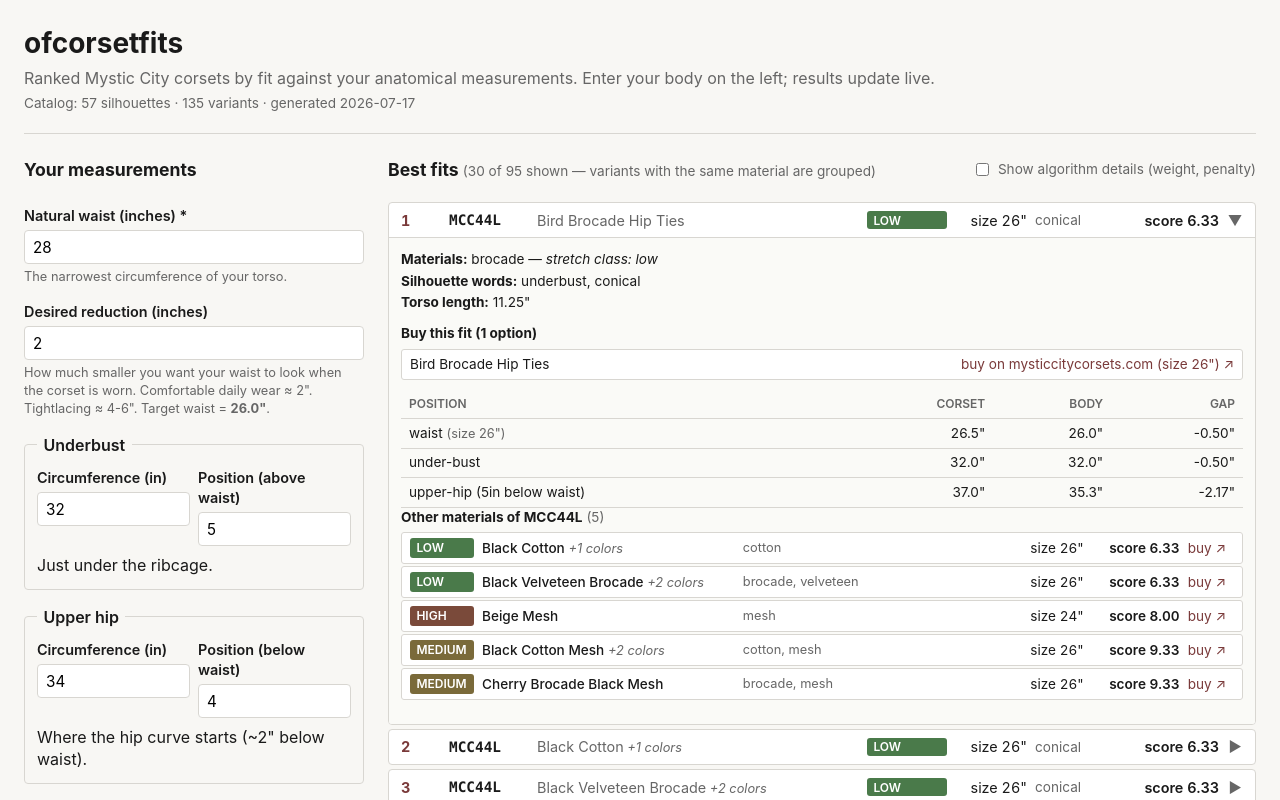
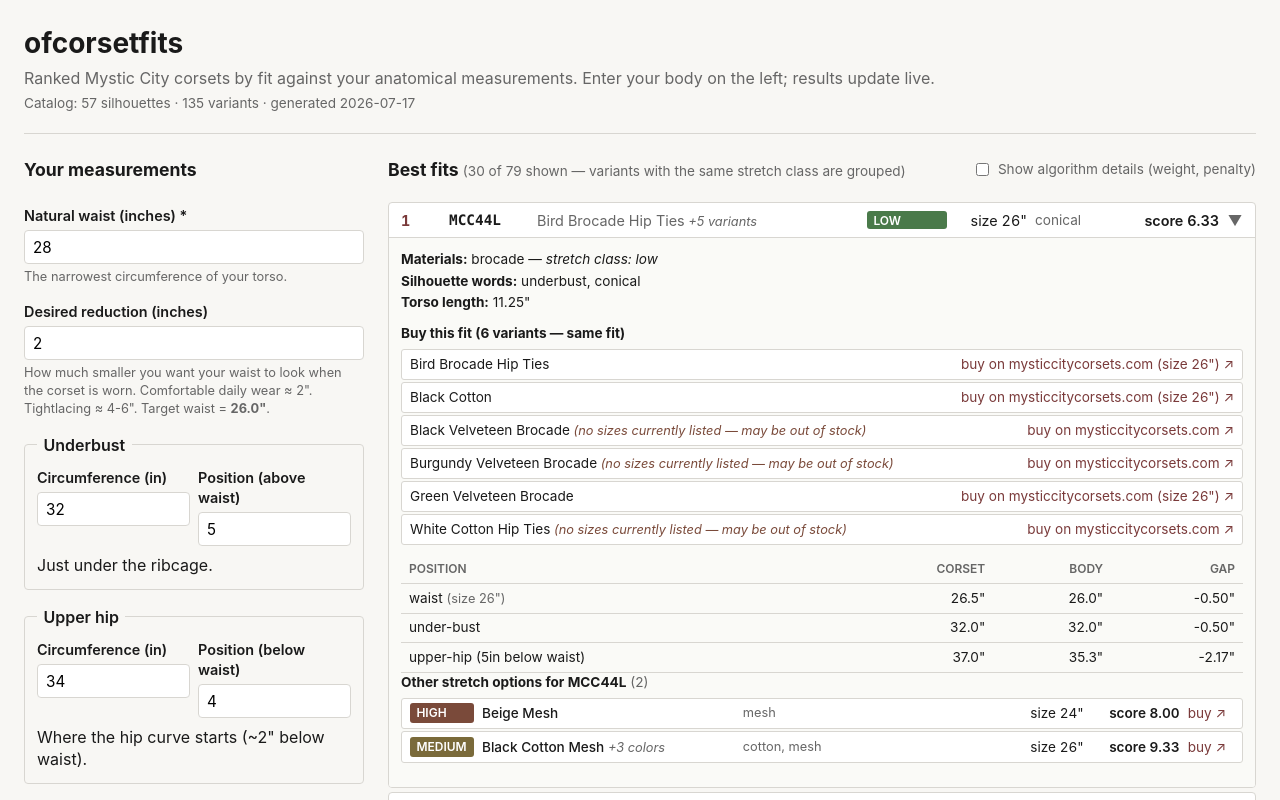
Before and after one commit to marshl/ofcorsetfits, a React (Vite) app: page / in a window 1280 px wide. Both pictures are taken after a click on the button 822 px from the left and 220 px from the top of the page. Shown: the top 800 px of the page. Built offline with nearby package versions, Linux system fonts and the light colour scheme.

Commit message:
Group corsets by stretch class, not material

```diff
--- a/src/scoring/ranking.ts
+++ b/src/scoring/ranking.ts
@@ -22,13 +22,15 @@
 
 /**
  * Fit signature: two variants sharing this key have identical fit math and
- * therefore identical scores. Used to group variants into ranking rows so
- * multiple SKUs with the same material composition don't clutter the list
- * as pseudo-duplicates.
+ * therefore identical scores. In the current model, the ONLY input to
+ * scoring that varies per variant is `stretch_class` (which drives slack).
+ * Materials are informative to the user but don't change the score — a
+ * "satin" and a "brocade" variant with the same stretch_class produce
+ * identical rankings, so they collapse into one row. Individual material
+ * differences remain visible in the "Buy this fit" list inside the row.
  */
 function fitSignature(v: CorsetVariant): string {
-  const materials = [...v.materials].sort().join(',');
-  return `${v.stretch_class}::${materials}`;
+  return v.stretch_class;
 }
 
 /**
--- a/src/ui/RankedList.tsx
+++ b/src/ui/RankedList.tsx
@@ -80,7 +80,7 @@
           Best fits{' '}
           <span className="count">
             ({shown.length} of {results.length} shown — variants with the
-            same material are grouped)
+            same stretch class are grouped)
           </span>
         </h2>
         <label className="advanced-toggle">
@@ -115,7 +115,7 @@
                 <span className="corset-name">
                   {r.best.variant.name}
                   {memberCount > 1 && (
-                    <span className="group-count"> +{memberCount - 1} colors</span>
+                    <span className="group-count"> +{memberCount - 1} variants</span>
                   )}
                 </span>
                 <span className={`stretch stretch-${stretch}`}>{stretch}</span>
@@ -147,7 +147,7 @@
                   <div className="variant-list">
                     <strong>
                       Buy this fit ({memberCount}{' '}
-                      {memberCount === 1 ? 'option' : 'color options — same fit'})
+                      {memberCount === 1 ? 'option' : 'variants — same fit'})
                     </strong>
                     <ul className="variant-rows">
                       {group.variants.map((v) => {
@@ -252,7 +252,7 @@
                   {otherGroups.length > 0 && (
                     <div className="variant-list">
                       <strong>
-                        Other materials of {r.corset.id}
+                        Other stretch options for {r.corset.id}
                         <span className="count"> ({otherGroups.length})</span>
                       </strong>
                       <ul className="variant-rows">
```
